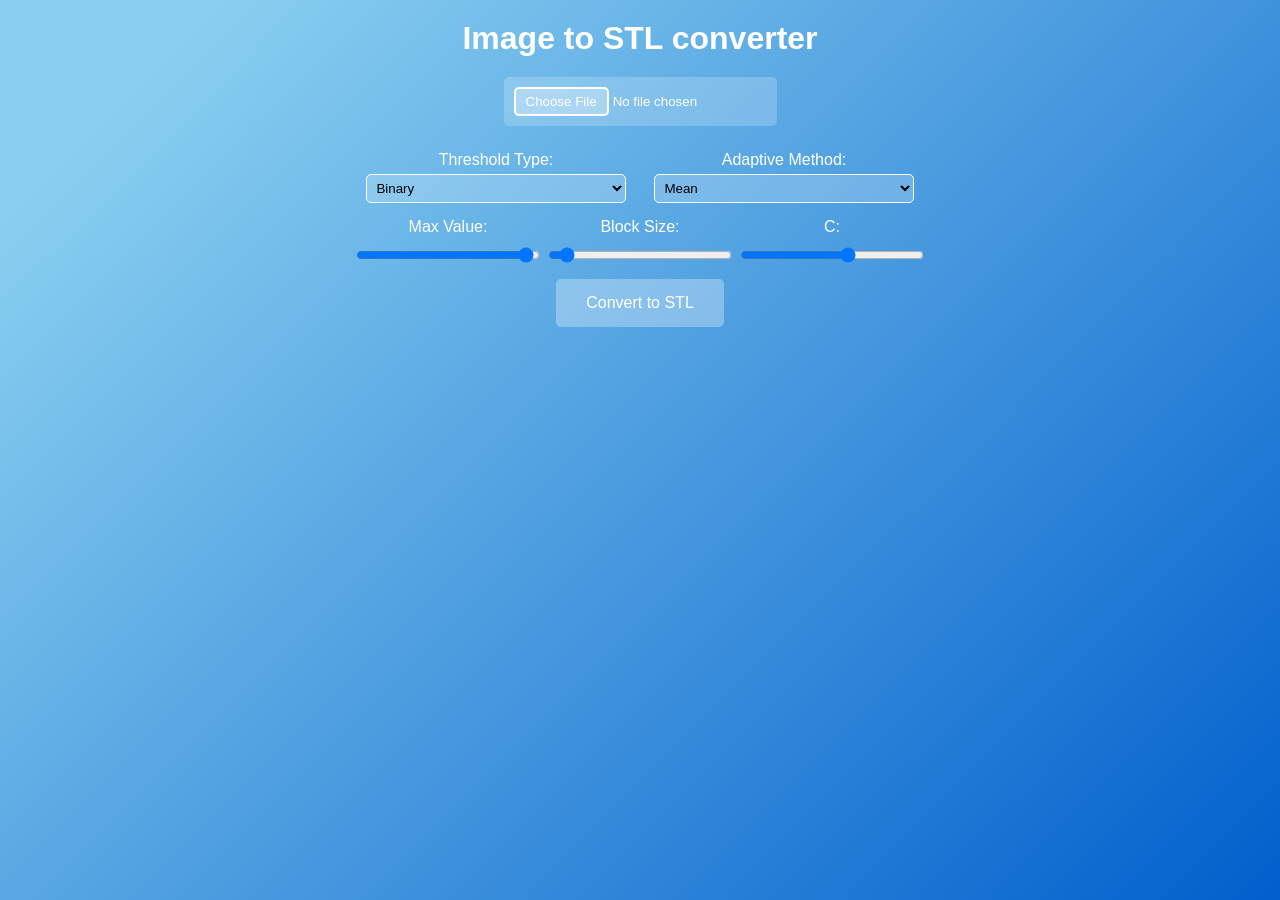
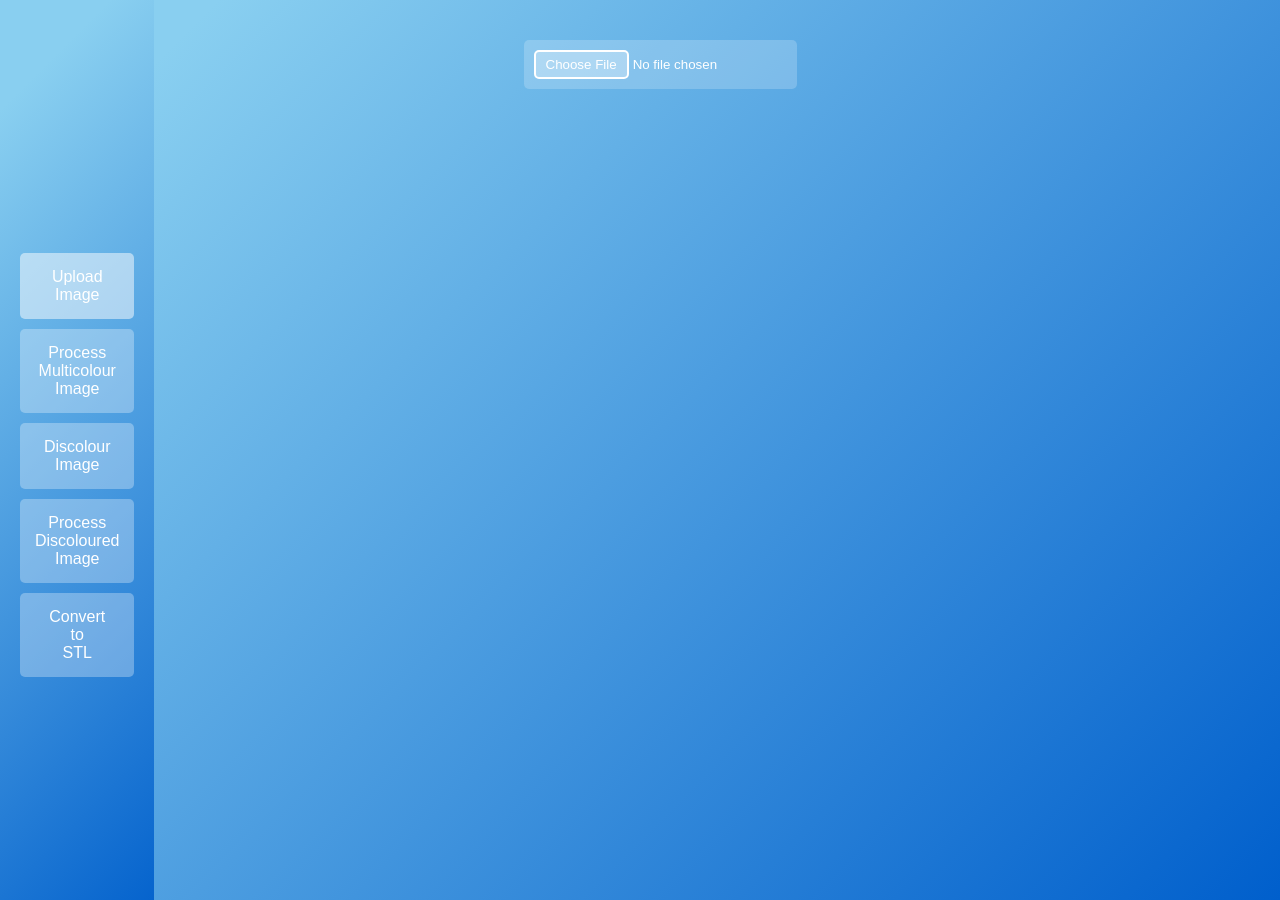
Before and after one commit to Rtycz/img_to_stl_converter, a FastAPI app: page /adaptiveThreshold in a window 1280 px wide. Run offline with FastAPI, Linux system fonts and the light colour scheme.

Commit message:
[CONV-17] separate image processing into different tabs (#18)
* [CONV-17] tabs separation pt1

* [CONV-17] tabs separation pt2 (stable)

* [CONV-17] tabs separated by the left side

* [CONV-17] tabs separated by the left side (5 items)

* [CONV-17] optimization

---------

Co-authored-by: Kurdyukov Anton Gennadyevich <akurdyukov@ozon.ru>

```diff
--- /dev/null
+++ b/static/css/tabs.css
@@ -0,0 +1,57 @@
+.header {
+    width: auto;
+    height: 100vh;
+    background: linear-gradient(135deg, #89CFF0 10%, #005FCC 100%);
+    padding: 20px;
+    display: flex;
+    flex-direction: column;
+    justify-content: center;
+    align-items: center;
+    position: fixed;
+    top: 0;
+    left: 0;
+}
+
+.header-tabs {
+    display: flex;
+    flex-direction: column;
+    width: 100%;
+}
+
+.tab-button {
+    width: 100%;
+    padding: 15px;
+    font-size: 1em;
+    border: none;
+    border-radius: 5px;
+    background-color: rgba(255, 255, 255, 0.3);
+    color: white;
+    cursor: pointer;
+    transition: background-color 0.3s ease;
+    margin-bottom: 10px;
+    display: flex;
+    flex-direction: column;
+    align-items: center;
+}
+
+.tab-button span {
+    display: block;
+    width: 100%;
+    text-align: center;
+}
+
+.tab-button.active {
+    background-color: rgba(255, 255, 255, 0.5);
+}
+
+.tab-content {
+    display: none;
+    padding: 20px;
+    width: 100%;
+    max-width: 800px; /* Ограничиваем максимальную ширину для лучшего отображения */
+    margin: 0 auto;
+}
+
+.tab-content.active {
+    display: block;
+}
--- a/templates/adaptiveThreshold.html
+++ b/templates/adaptiveThreshold.html
@@ -4,23 +4,59 @@
     <meta charset="UTF-8">
     <meta name="viewport" content="width=device-width, initial-scale=1.0">
     <title>Image to STL converter</title>
-    <!-- Подключение внешнего CSS-файла -->
+
     <link rel="stylesheet" href="/static/css/base.css">
     <link rel="stylesheet" href="/static/css/buttons.css">
     <link rel="stylesheet" href="/static/css/images.css">
     <link rel="stylesheet" href="/static/css/form.css">
     <link rel="stylesheet" href="/static/css/responsive.css">
-    <!-- Подключение внешнего JavaScript-файла -->
+    <link rel="stylesheet" href="/static/css/tabs.css">
+
     <script src="/static/js/script.js" defer></script>
 </head>
 <body>
-    <div>
-        <h1>Image to STL converter</h1>
+    <div class="header">
+        <div class="header-tabs">
+            <button class="tab-button active" onclick="openTab(event, 'uploadTab')">
+                <span>Upload</span>
+                <span>Image</span>
+            </button>
+            <button class="tab-button" onclick="openTab(event, 'processMulticolourTab')">
+                <span>Process</span>
+                <span>Multicolour</span>
+                <span>Image</span>
+            </button>
+            <button class="tab-button" onclick="openTab(event, 'discolourTab')">
+                <span>Discolour</span>
+                <span>Image</span>
+            </button>
+            <button class="tab-button" onclick="openTab(event, 'processDiscolouredTab')">
+                <span>Process</span>
+                <span>Discoloured</span>
+                <span>Image</span>
+            </button>
+            <button class="tab-button" onclick="openTab(event, 'convertTab')">
+                <span>Convert</span>
+                <span>to</span>
+                <span>STL</span>
+            </button>
+        </div>
+    </div>
+
+    <div class="content">
+        <div id="uploadTab" class="tab-content active">
             <input type="file" id="photoInput" name="photo" accept="image/*">
             <div class="preview-container" id="preview">
                 <div class="loader" id="loader"></div>
-            <img id="previewImage" src="" alt="Image Preview">
+                <img id="previewImage" src="" alt="">
             </div>
+        </div>
+
+        <div id="processMulticolourTab" class="tab-content">
+            <!-- Пустая вкладка для обработки цветного изображения -->
+        </div>
+
+        <div id="discolourTab" class="tab-content">
             <div class="controls-container">
                 <div class="row">
                     <label>
@@ -50,10 +86,18 @@
                     </label>
                 </div>
             </div>
-        <button id="convertToStl">Convert to STL</button>
             <div class="processed-image-container" id="processedImageContainer">
                 <img id="processedImage" src="" alt="Processed Image">
             </div>
         </div>
+
+        <div id="processDiscolouredTab" class="tab-content">
+            <!-- Пустая вкладка для обработки обесцвеченного изображения -->
+        </div>
+
+        <div id="convertTab" class="tab-content">
+            <button id="convertToStl">Convert to STL</button>
+        </div>
+    </div>
 </body>
 </html>
```
Also changed, not shown: static/js/script.js (+20 -17 lines). Lines whose indentation alone changed are shown as unchanged.
